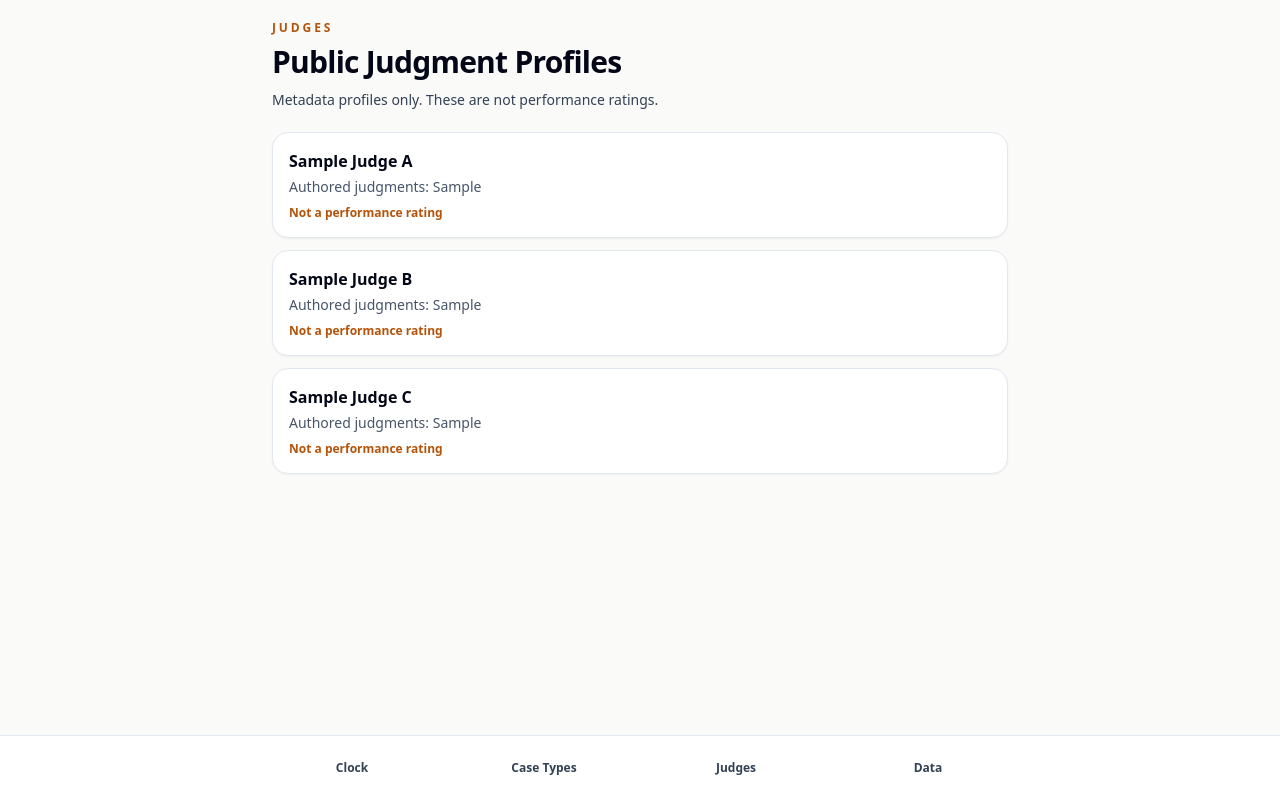
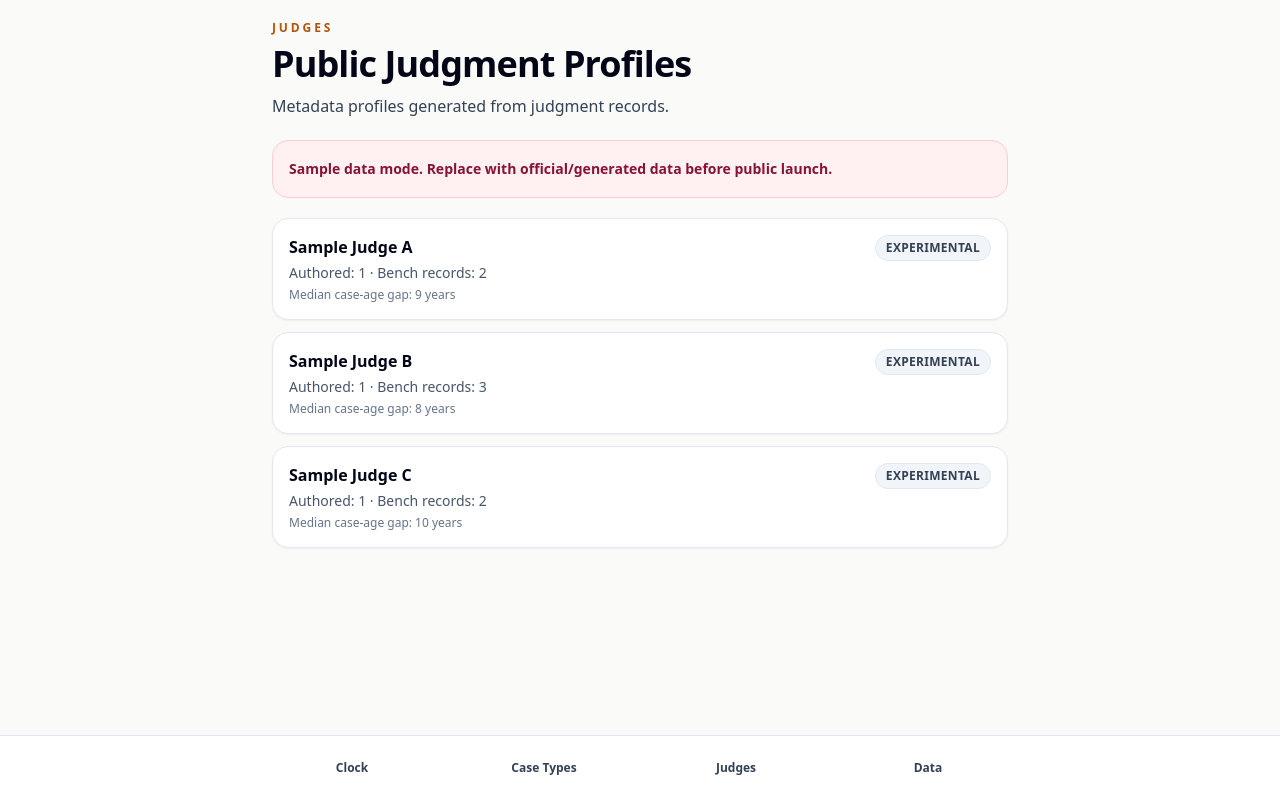
Before and after one commit to publicinteresttechnologies/justice-clock-india, a Next.js app: page /judges in a window 1280 px wide. Built offline with nearby package versions, Linux system fonts and the light colour scheme.

Commit message:
Wire judge listing to generated data

```diff
--- a/src/app/judges/page.tsx
+++ b/src/app/judges/page.tsx
@@ -1,42 +1,43 @@
 import Link from "next/link";
-
-const sampleJudges = ["Sample Judge A", "Sample Judge B", "Sample Judge C"];
+import { ConfidenceBadge } from "@/components/ConfidenceBadge";
+import { SampleDataWarning } from "@/components/SampleDataWarning";
+import { SectionHeader } from "@/components/SectionHeader";
+import { formatYears, judges } from "@/lib/data";
 
 export default function JudgesPage() {
+  const hasSampleData = judges.some((item) => item.sample);
+
   return (
     <div className="space-y-5">
-      <header>
-        <p className="text-xs font-bold uppercase tracking-[0.24em] text-amber-700">
-          Judges
-        </p>
-        <h1 className="mt-2 text-3xl font-black tracking-tight">
-          Public Judgment Profiles
-        </h1>
-        <p className="mt-2 text-sm leading-6 text-slate-700">
-          Metadata profiles only. These are not performance ratings.
-        </p>
-      </header>
+      <SectionHeader
+        eyebrow="Judges"
+        title="Public Judgment Profiles"
+        description="Metadata profiles generated from judgment records."
+      />
+
+      {hasSampleData ? <SampleDataWarning /> : null}
 
       <div className="grid gap-3">
-        {sampleJudges.map((judge) => {
-          const slug = judge.toLowerCase().replaceAll(" ", "-");
-
-          return (
+        {judges.map((item) => (
           <Link
-              key={judge}
-              href={`/judges/${slug}`}
+            key={item.slug}
+            href={`/judges/${item.slug}`}
             className="rounded-2xl border border-slate-200 bg-white p-4 shadow-sm"
           >
-              <p className="font-bold">{judge}</p>
+            <div className="flex items-start justify-between gap-3">
+              <div>
+                <p className="font-bold">{item.judgeName}</p>
                 <p className="mt-1 text-sm text-slate-600">
-                Authored judgments: Sample
+                  Authored: {item.authoredJudgments} · Bench records: {item.benchAssociatedJudgments}
                 </p>
-              <p className="mt-2 text-xs font-semibold text-amber-700">
-                Not a performance rating
+                <p className="mt-1 text-xs text-slate-500">
+                  Median case-age gap: {formatYears(item.medianCaseAgeYears)}
                 </p>
+              </div>
+              <ConfidenceBadge level={item.confidence} />
+            </div>
           </Link>
-          );
-        })}
+        ))}
       </div>
     </div>
   );
```
Lines whose indentation alone changed are shown as unchanged.
